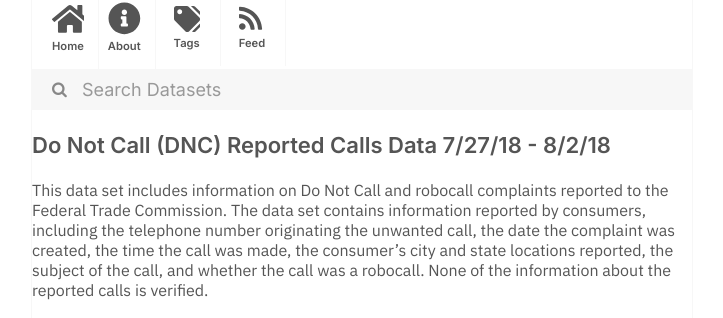
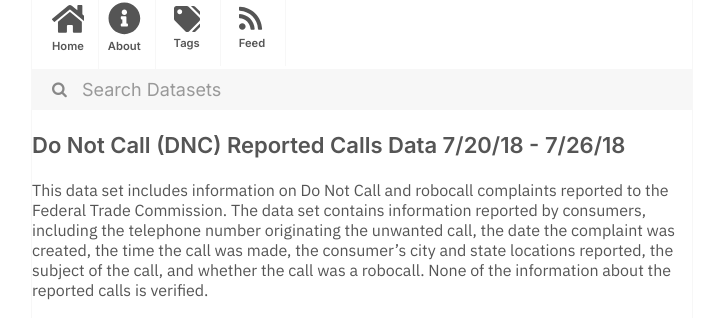
Before and after one commit to dayda-entities/federal-trade-commission, a Jekyll site: the page built from _posts/2020-11-12-do-not-call-dnc-reported-calls.md, in a window 1280 px wide. Shown: the part 216-534 px from the top of the page, without its empty margins (278-1001 px from the left). Built offline with Jekyll 4.4.1, drawn with Linux system fonts in a browser that asks for light colours.

Commit message:
Publish Data

```diff
--- a/_posts/2020-11-12-do-not-call-dnc-reported-calls.md
+++ b/_posts/2020-11-12-do-not-call-dnc-reported-calls.md
@@ -1,7 +1,7 @@
 ---
-title: Do Not Call (DNC) Reported Calls Data 7/27/18 - 8/2/18
-created: '2020-11-12T12:20:42.895425'
-modified: '2020-11-12T12:20:42.895436'
+title: Do Not Call (DNC) Reported Calls Data 7/20/18 - 7/26/18
+created: '2020-11-12T12:20:41.849853'
+modified: '2020-11-12T12:20:41.849866'
 state: active
 type: dataset
 tags:
@@ -12,7 +12,7 @@ tags:
   - Robocalls
 groups: []
 csv_url: >-
-  https://www.ftc.gov/sites/default/files/dnc_complaint_numbers_2018-07-30-08-03.csv
+  https://www.ftc.gov/sites/default/files/dnc_complaint_numbers_2018-07-23-27.csv
 json_url: ''
 layout: post
 
```
